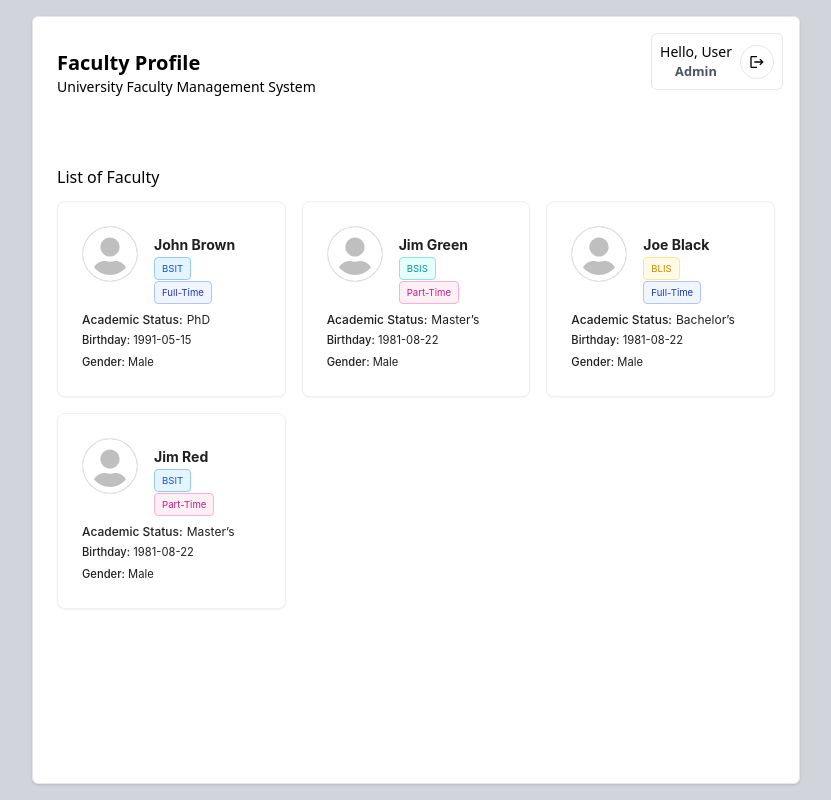
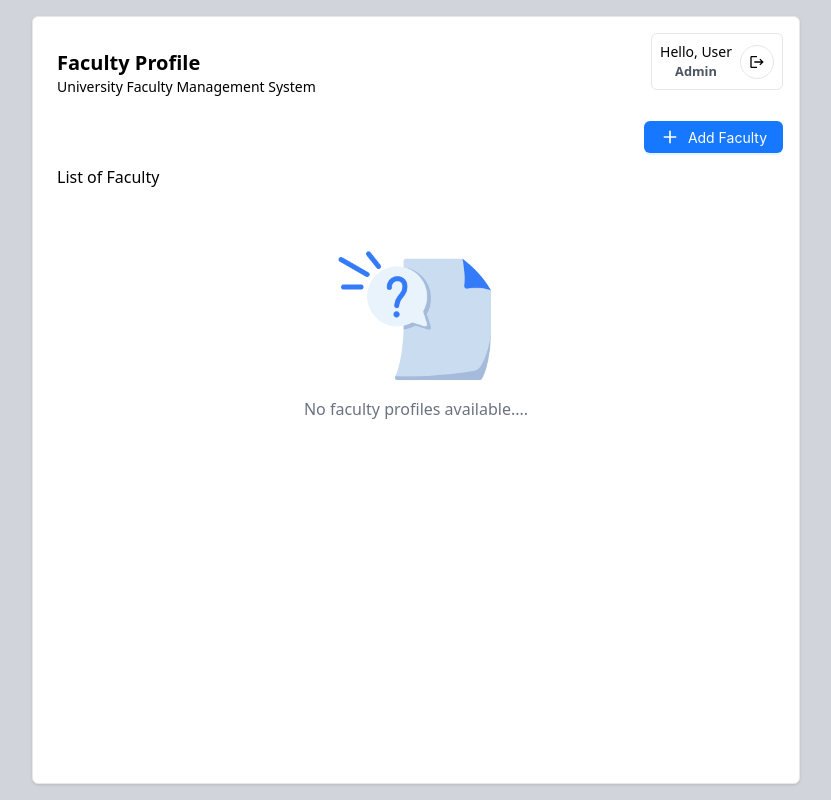
Before and after one commit to JohnxLouis02/LLI-Assessment-Exam, a React (Vite) app in the folder Front-end/Exam/: page /dashboard in a window 1280 px wide. Shown: the whole page, without its empty margins (224-1055 px from the left). Built offline with nearby package versions, Linux system fonts and the light colour scheme.

Commit message:
added initial componets for adding faculty and print data. also the empty state  of faculty list

```diff
--- /dev/null
+++ b/Front-end/Exam/src/components/Addfaculty.jsx
@@ -0,0 +1,144 @@
+import React, { useState } from 'react'
+import { Button, Modal, Form, Input, Select, DatePicker, Avatar,Radio } from 'antd'
+import { IoMdAdd } from 'react-icons/io'
+import { FaUserCircle } from 'react-icons/fa'
+
+const { Option } = Select
+
+const AddFaculty = () => {
+	const [isModalOpen, setIsModalOpen] = useState(false)
+
+	const openModal = () => {
+		setIsModalOpen(true)
+	}
+
+	const closeModal = () => {
+		setIsModalOpen(false)
+	}
+
+	const handleSubmit = (values) => {
+		console.log('Faculty Details:', values)
+		closeModal() // Close modal after submission
+	}
+
+	return (
+		<div className="flex justify-end">
+			<Button type="primary" onClick={openModal}>
+				<span className="text-xl">
+					<IoMdAdd />
+				</span>
+				Add Faculty
+			</Button>
+
+			<Modal
+				open={isModalOpen}
+				onCancel={closeModal}
+				footer={null}
+				title={<div className="text-center">Add Faculty</div>}
+			>
+				<Form
+					layout="horizontal"
+					onFinish={handleSubmit}
+					wrapperCol={{ span: 50 }}
+					className="mt-4"
+				>
+					<Form.Item
+						name="name"
+						label="Name"
+						rules={[
+							{ required: true, message: 'Please enter the faculty name!' },
+						]}
+					>
+						<Input placeholder="Enter faculty name" />
+					</Form.Item>
+
+					<Form.Item
+						name="college"
+						label="College"
+						rules={[{ required: true, message: 'Please select the college!' }]}
+					>
+						<Select placeholder="Select college">
+							<Option value="CON">College of Nursing</Option>
+							<Option value="COE">College of Engineering</Option>
+							<Option value="CICT">
+								College of Information and Communications Technology
+							</Option>
+							{/* Add more options as needed */}
+						</Select>
+					</Form.Item>
+
+					<Form.Item
+						name="employstatus"
+						label="Employment Status"
+						rules={[
+							{
+								required: true,
+								message: 'Please select Employment Status',
+							},
+						]}
+					>
+						<Radio.Group
+							buttonStyle="solid"
+							onChange={(e) =>
+								setFormData({ ...formData, status: e.target.value })
+							}
+						>
+							<Radio.Button value="Full-Time">Full-Time</Radio.Button>
+							<Radio.Button value="Part-Time">Part-Time</Radio.Button>
+							<Radio.Button value="Contractual">Contractual</Radio.Button>
+						</Radio.Group>
+					</Form.Item>
+
+					<Form.Item
+						name="academicStatus"
+						label="Academic Status"
+						rules={[{ required: true, message: 'Please select the college!' }]}
+					>
+						<Select placeholder="Select college">
+							<Option value="Under Graduate">Under Graduate</Option>
+							<Option value="Batchelor's Degree">Bachelor's Degree</Option>
+							<Option value="Master's Degree">Master's Degree</Option>
+							<Option value="Doctoral">Doctoral</Option>
+						</Select>
+					</Form.Item>
+
+					<Form.Item
+						name="birthday"
+						label="Birthday"
+						rules={[{ required: true, message: 'Please select the birthday!' }]}
+					>
+						<DatePicker />
+					</Form.Item>
+					<Form.Item
+						name="gender"
+						label="Gender"
+						rules={[
+							{
+								required: true,
+								message: 'Please select Employment Status',
+							},
+						]}
+					>
+						<Radio.Group buttonStyle="solid">
+							<Radio.Button value="Male">Male</Radio.Button>
+							<Radio.Button value="Female">Female</Radio.Button>
+							<Radio.Button value="Other">Other</Radio.Button>
+						</Radio.Group>
+					</Form.Item>
+
+					<Form.Item name="address" label="Address">
+						<Input.TextArea placeholder="Enter address" rows={3} />
+					</Form.Item>
+
+					<Form.Item className="flex justify-end mb-0">
+						<Button type="primary" htmlType="submit">
+							Submit
+						</Button>
+					</Form.Item>
+				</Form>
+			</Modal>
+		</div>
+	)
+}
+
+export default AddFaculty
--- /dev/null
+++ b/Front-end/Exam/src/components/Facultyprint.jsx
@@ -0,0 +1,9 @@
+import React from 'react'
+
+const facultyprint = () => {
+  return (
+    <div>facultyprint</div>
+  )
+}
+
+export default facultyprint
--- a/Front-end/Exam/src/pages/dashboard.jsx
+++ b/Front-end/Exam/src/pages/dashboard.jsx
@@ -1,54 +1,13 @@
 import React, { useState } from 'react'
-import { Card, Tag, Modal, Avatar } from 'antd'
+import { Card, Tag, Modal, Avatar,Popconfirm, Button } from 'antd'
 import { FaUserCircle } from 'react-icons/fa'
 import { MdLogout } from 'react-icons/md'
+import AddFaculty from '../components/addFaculty'
+import { IoPencil } from 'react-icons/io5'
+import { MdDelete } from 'react-icons/md'
+import FilesNone from '../assets/FilesNone.png'
 
-const data = [
-	{
-		key: '1',
-		name: 'John Brown',
-		age: 32,
-		address: 'New York No. 1 Lake Park',
-		college: 'BSIT',
-		status: 'Full-Time',
-		gender: 'Male',
-		academicStatus: 'PhD',
-		birthday: '1991-05-15',
-	},
-	{
-		key: '2',
-		name: 'Jim Green',
-		age: 42,
-		address: 'London No. 1 Lake Park',
-		college: 'BSIS',
-		status: 'Part-Time',
-		gender: 'Male',
-		birthday: '1981-08-22',
-		academicStatus: 'Master’s',
-	},
-	{
-		key: '3',
-		name: 'Joe Black',
-		age: 32,
-		address: 'Sydney No. 1 Lake Park',
-		college: 'BLIS',
-		status: 'Full-Time',
-		gender: 'Male',
-		birthday: '1981-08-22',
-		academicStatus: 'Bachelor’s',
-	},
-	{
-		key: '4',
-		name: 'Jim Red',
-		age: 32,
-		address: 'London No. 2 Lake Park',
-		college: 'BSIT',
-		status: 'Part-Time',
-		gender: 'Male',
-		birthday: '1981-08-22',
-		academicStatus: 'Master’s',
-	},
-]
+const data = [];
 
 const Dashboard = () => {
 	const [selectedFaculty, setSelectedFaculty] = useState(null)
@@ -65,11 +24,11 @@ const Dashboard = () => {
 		switch (type) {
 			case 'department':
 				switch (value) {
-					case 'BSIT':
+					case 'CICT':
 						return 'blue'
-					case 'BLIS':
+					case 'COE':
 						return 'gold'
-					case 'BSIS':
+					case 'CON':
 						return 'cyan'
 					default:
 						return 'gray'
@@ -114,12 +73,16 @@ const Dashboard = () => {
 						</button>
 					</div>
 				</div>
-
+				{/* Add Faculty */}
+				<div className="mt-2">
+					<AddFaculty />
+				</div>
 				{/* Body */}
-				<div className="pt-3 p-2 mt-10">
+				<div className="pt-0 p-2 mt-3">
 					<p className="font-medium mb-3 ">List of Faculty</p>
 					{data.length === 0 ? (
-						<div className="text-center text-gray-500 flex justify-center items-center">
+						<div className="text-center text-gray-500 h-64 flex justify-center items-center flex-col">
+							<img src={FilesNone} alt="teachers" className="w-[160px] h-auto" />
 							<p className="font-medium">No faculty profiles available....</p>
 							<small></small>
 						</div>
@@ -134,7 +97,7 @@ const Dashboard = () => {
 										maxWidth: '300px',
 									}}
 									onClick={() => openModal(item)} // Open modal on card click
-									className="shadow-sm "
+									className="shadow-sm border-2"
 								>
 									<div className="gap-4">
 										<div className="flex gap-4">
@@ -148,12 +111,14 @@ const Dashboard = () => {
 											</div>
 											<div className="">
 												<p className="font-bold mt-2">{item.name}</p>
+												<div className="flex">
 													<Tag color={getTagColor(item.college, 'department')}>
 														<small>{item.college || 'No College'}</small>
 													</Tag>
 													<Tag color={getTagColor(item.status, 'status')}>
 														<small>{item.status || 'No Status'}</small>
 													</Tag>
+												</div>
 											</div>
 										</div>
 										<div>
@@ -189,11 +154,42 @@ const Dashboard = () => {
 			<Modal
 				open={selectedFaculty !== null}
 				onCancel={closeModal}
-				footer={null}
+				footer={[
+					<div key="footer">
+						<div className="flex justify-end gap-4 pt-3">
+							<div>
+								<Button key="edit">
+									Edit
+									<span className="text-base">
+										<IoPencil />
+									</span>
+								</Button>
+							</div>
+							<div>
+								<Popconfirm
+									key="delete"
+									title="Delete the task"
+									description="Are you sure to delete this task?"
+									onConfirm={() => handleDeleteTask(selectedTask.id)}
+									okText="Yes"
+									cancelText="No"
+								>
+									<Button key="delete" type="primary" danger>
+										Delete{' '}
+										<span className="text-base">
+											<MdDelete />
+										</span>
+									</Button>
+								</Popconfirm>
+								{/* <Button key="edit">Edit</Button> */}
+							</div>
+						</div>
+					</div>,
+				]}
 			>
 				{selectedFaculty && (
 					<div>
-						<div className="flex">
+						<div className="flex flex-row">
 							<div className="flex flex-col justify-center w-28 h-28 rounded-full">
 								{/* Profile picture or placeholder */}
 								<Avatar
@@ -209,6 +205,8 @@ const Dashboard = () => {
 											{selectedFaculty.name || 'No Name'}
 										</span>
 									</div>
+									<div></div>
+									{/* <Editfaculty/> */}
 								</div>
 
 								<div className="mt-2 ml-1">
@@ -221,11 +219,19 @@ const Dashboard = () => {
 										<h3>{selectedFaculty.status || 'No Status'}</h3>
 									</Tag>
 								</div>
-								<h3 className="text-lg pb-1 pt-3 ">Personal Information</h3>
+							</div>
+						</div>
+						<h3 className="text-lg pb-1 font-semibold ">
+							Personal Information
+						</h3>
 						<div className="flex flex-col gap-1 text-base">
 							<p>
 								<span className="font-medium">Academic Status: </span>
 								{selectedFaculty.academicStatus || 'No Position'}
+							</p>
+							<p>
+								<span className="font-medium">Birthday: </span>
+								{selectedFaculty.birthday}
 							</p>
 							<p>
 								<span className="font-medium">Gender: </span>
@@ -233,17 +239,10 @@ const Dashboard = () => {
 							</p>
 
 							<p>
-										<span className="font-medium">Birthday: </span>
-										{selectedFaculty.birthday}
-									</p>
-									<p>
 								<span className="font-medium">Address: </span>
 								{selectedFaculty.address}
 							</p>
 						</div>
-							</div>
-						</div>
-						{/* Additional details */}
 					</div>
 				)}
 			</Modal>
--- a/Front-end/Exam/src/pages/login.jsx
+++ b/Front-end/Exam/src/pages/login.jsx
@@ -9,7 +9,7 @@ const Login = () => {
 	const onFinish = async (values) => {
 		try {
 			const response = await axios.post('http://localhost:3000/login', values)
-			console.log('Success:', response.data)
+			// console.log('Success:', response.data)
 			if (response.data.success) {
 				navigate('/dashboard')
 				message.success('Login successful')
```
Also changed, not shown: Front-end/Exam/src/assets/FilesNone.png (added). Lines whose indentation alone changed are shown as unchanged.
